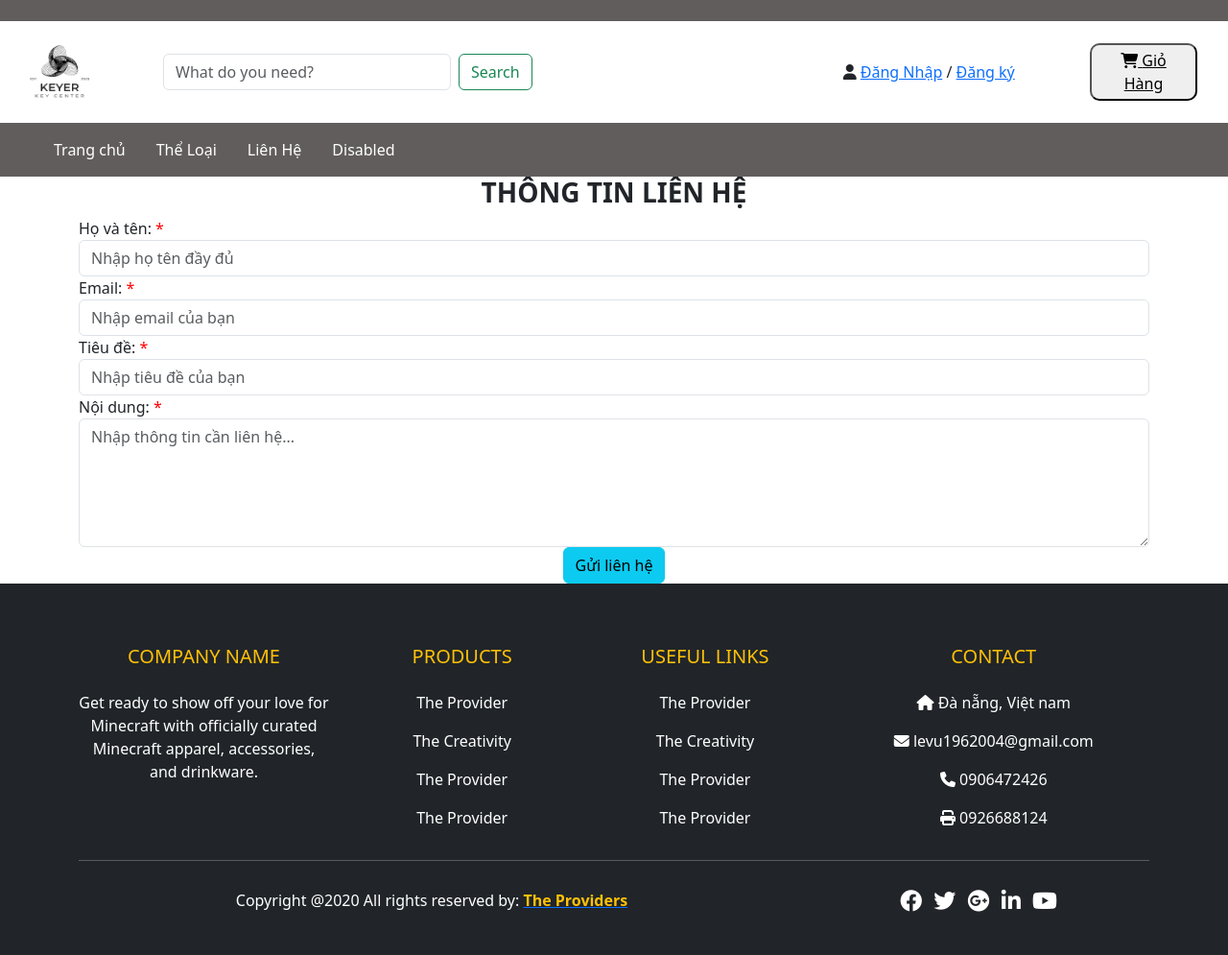
After one commit to vutran22004023/webshopkey, a PHP site: page /contact.php in a window 1280 px wide. The commit adds this page. Shown: the whole page at 96% size. Run offline with PHP 8.4, Linux system fonts and the light colour scheme.

Commit message:
thêm tính năng liên hệ

```diff
--- /dev/null
+++ b/admin/contact.php
@@ -0,0 +1,79 @@
+<?php
+    require_once '../model/connect.php';
+    // Success
+    if(isset($_GET['cs'])) {
+        echo "<script type=\"text/javascript\">alert(\"Gửi liên hệ thành công!\");</script>";
+    }
+    else {
+        echo "";
+    }
+    // Fail
+    if(isset($_GET['cf'])) {
+        echo "<script type=\"text/javascript\">alert(\"Gửi liên hệ thất bại!\");</script>";
+    }
+    else {
+        echo "";
+    }
+?>
+
+<!DOCTYPE html>
+<html>
+<head>
+<meta charset="UTF-8">
+    <meta name="viewport" content="width=device-width, initial-scale=1.0">
+    <title>Document</title>
+    <link rel="stylesheet" href="./css/style.css">
+    <link href="https://cdn.jsdelivr.net/npm/bootstrap@5.3.1/dist/css/bootstrap.min.css" rel="stylesheet" integrity="sha384-4bw+/aepP/YC94hEpVNVgiZdgIC5+VKNBQNGCHeKRQN+PtmoHDEXuppvnDJzQIu9" crossorigin="anonymous">
+    <script src="https://cdn.jsdelivr.net/npm/bootstrap@5.3.1/dist/js/bootstrap.bundle.min.js" integrity="sha384-HwwvtgBNo3bZJJLYd8oVXjrBZt8cqVSpeBNS5n7C8IVInixGAoxmnlMuBnhbgrkm" crossorigin="anonymous"></script>
+    <link rel="stylesheet" href="https://cdnjs.cloudflare.com/ajax/libs/font-awesome/6.4.2/css/all.min.css">
+    <link rel="stylesheet" href="./css/home.css">
+</head>
+<body>
+    <!-- header -->
+    <?php include './header.php'; ?>
+    <!-- /header -->
+
+    <div class="container">
+
+        <div class= "row">
+            <div class= "col-md-12 col-sm-16 col-xs-12">
+                <div class= "titles">
+                    <center>
+                        <h3><strong> THÔNG TIN LIÊN HỆ </strong></h3>
+                    </center>
+                </div>
+                <form name="form-lien-he" action ="contact-back.php" method ="POST" accept-charset="utf-8">
+                    <div class="contents">
+                        <div class="form-group">
+                            <label>Họ và tên: <span style="color:#f00">&#42;</span></label>
+                            <input name="contact-name" placeholder="Nhập họ tên đầy đủ" class="form-control" required="required" maxlength="255" type="text" id="contact-name">
+                        </div>
+
+                        <div class="form-group">
+                            <label>Email: <span style="color:#f00">&#42;</span></label>
+                            <input name="contact-email" placeholder="Nhập email của bạn" class="form-control" required="required" maxlength="255" type="email" id="contact-email">
+                        </div>
+
+                        <div class="form-group">
+                            <label>Tiêu đề: <span style="color:#f00">&#42;</span></label>
+                            <input name="contact-subject" placeholder="Nhập tiêu đề của bạn" class="form-control" required="required" maxlength="255" type="text" id="contact-subject">
+                        </div>
+
+                        <div class="form-group">
+                            <label>Nội dung: <span style="color:#f00">&#42;</span></label>
+                            <textarea name="contact-content" placeholder="Nhập thông tin cần liên hệ..." class="form-control" id="ContactContent" rows="5" required></textarea>
+                        </div>
+                        <center><button type="submit" name="sendcontact" class="btn btn-info"> Gửi liên hệ </button></center>
+                    </div><!-- /content -->
+                </form>
+            </div><!-- /col -->
+        </div><!-- /row -->
+    </div><!-- /container -->
+
+
+    <?php include './footer.php'; ?>
+<script>
+    new WOW().init();
+</script>
+</body>
+</html>
--- a/admin/header.php
+++ b/admin/header.php
@@ -63,7 +63,7 @@ require_once '../model/connect.php';
                 <a class="nav-link" href="./category.php">Thể Loại</a>
             </li>
             <li class="nav-item">
-                <a class="nav-link" href="#">Link</a>
+                <a class="nav-link" href="./contact.php">Liên Hệ</a>
             </li>
             <li class="nav-item">
                 <a class="nav-link " href="#">Disabled</a>
```
Also changed, not shown: admin/contact-back.php (added, +23 -0 lines).
